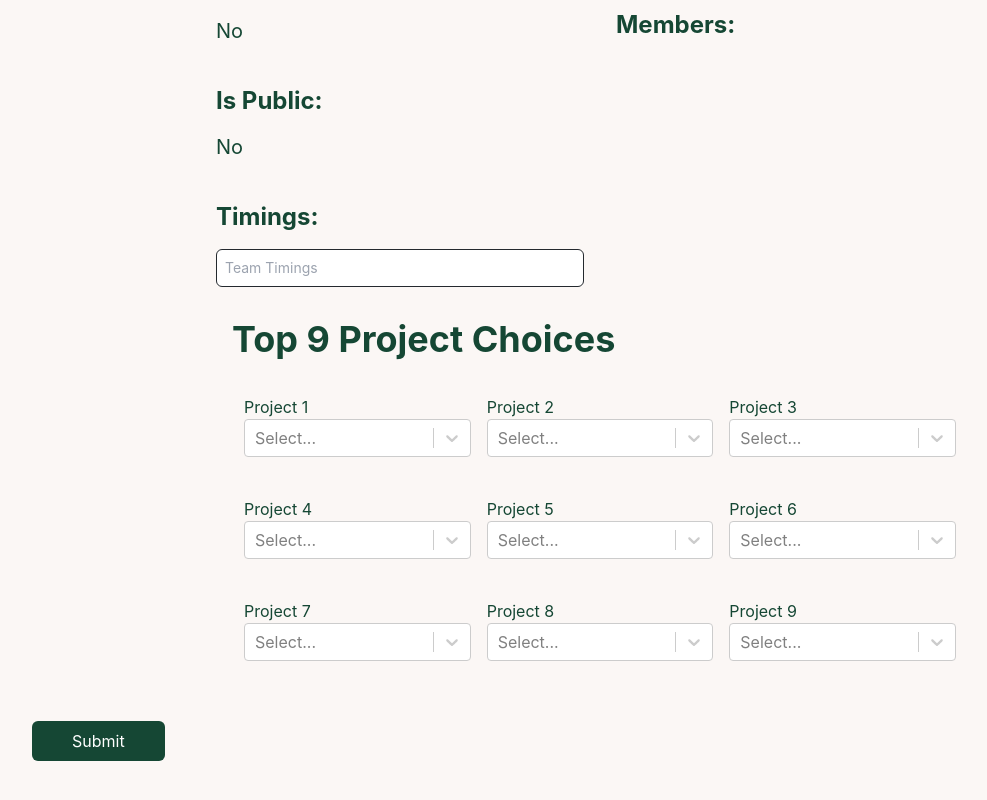
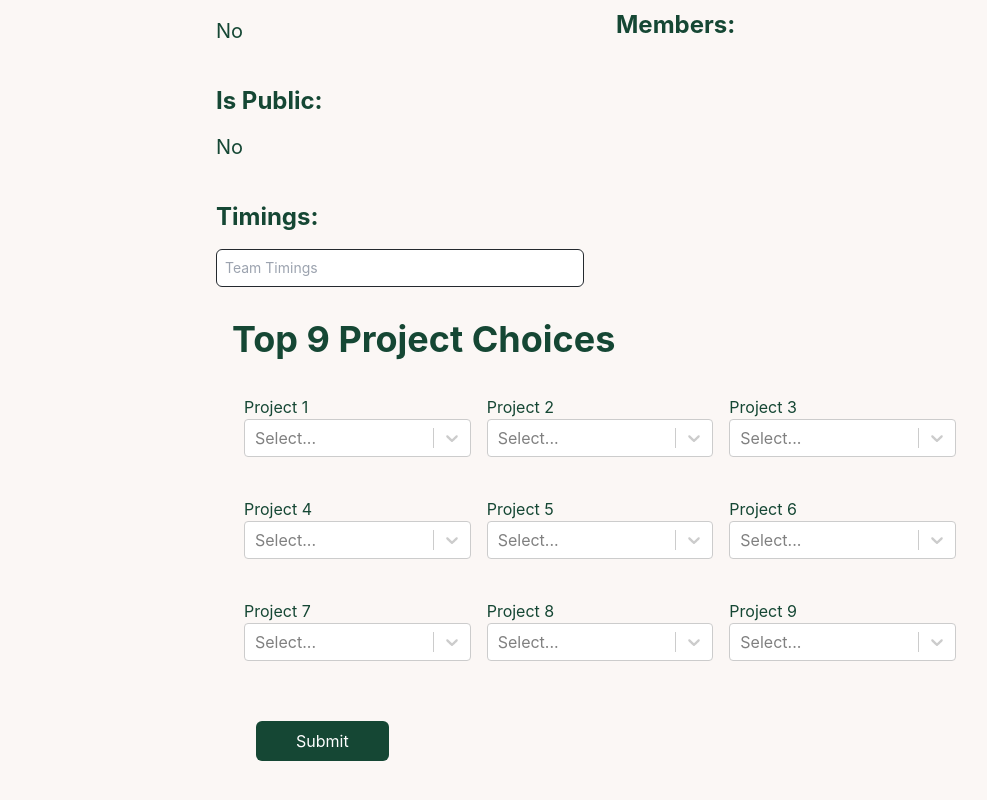
Before and after one commit to fdolisy/TeamUp, a React (Create React App) app in the folder client/: page /team in a window 1280 px wide. Shown: the part 280-1080 px from the top of the page, without its empty margins (40-1027 px from the left). Built offline with nearby package versions, Linux system fonts and the light colour scheme; no server answers.

Commit message:
moved button

```diff
--- a/client/src/pages/TeamDashboard.js
+++ b/client/src/pages/TeamDashboard.js
@@ -232,8 +232,7 @@ export default function TeamDashboard() {
               <Select options={projectOptions} onChange={handleProject9} />
             </div>
           </div>
-        </div>
-        <div className="justify-end px-10 py-10">
+          <div className="px-10 py-10">
             <button
               className="bg-green text-white px-10 py-2 rounded-md "
               onClick={handleSubmit}
@@ -243,5 +242,6 @@ export default function TeamDashboard() {
           </div>
         </div>
       </div>
+    </div>
   );
 }
```
Lines whose indentation alone changed are shown as unchanged.
